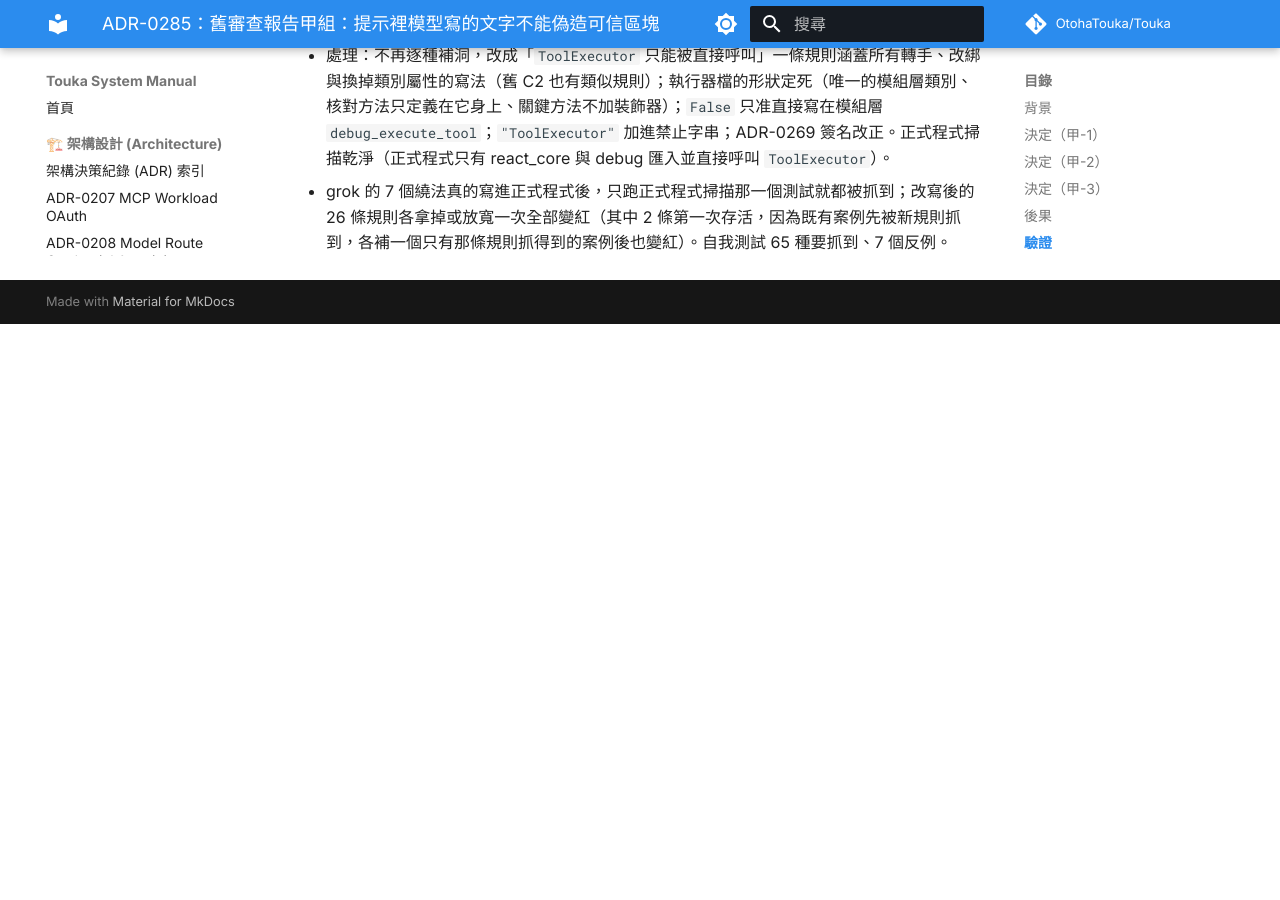
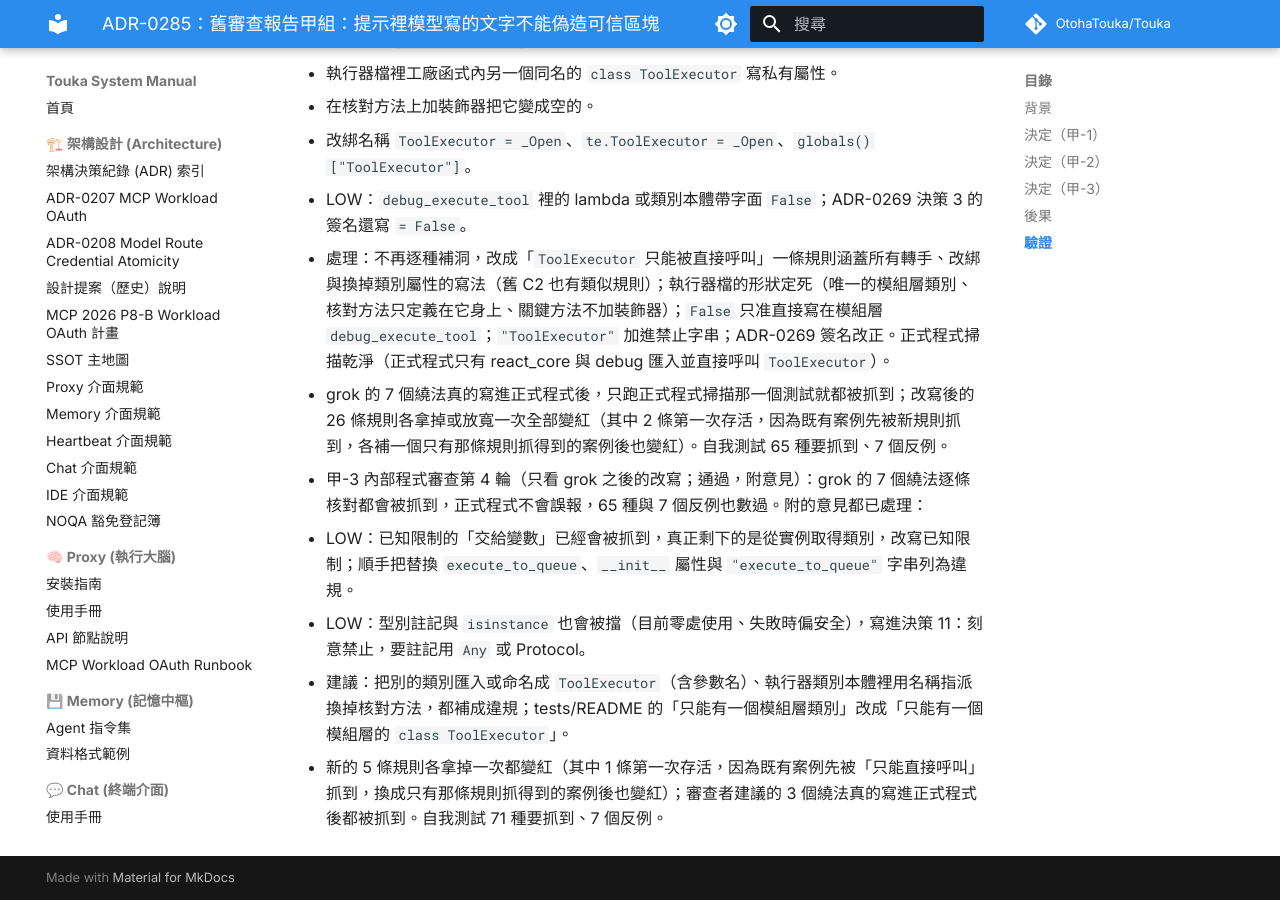
Before and after one commit to OtohaTouka/Touka, an MkDocs documentation site: the page built from docs/architecture/adr/0285-prompt-boundaries-for-model-written-text.md, in a window 1280 px wide and 900 px high, scrolled down 7668 px. Built offline with MkDocs 1.6.1 and Material for MkDocs 9.7.7, drawn with Linux system fonts in a browser that asks for light colours; comment, search, counter and statistics services are not loaded; before the commit the page ends 7992 px from its top, so only the background shows below that; some of the changed text lies outside the part shown.

Commit message:
test(tools): block replacing execute_to_queue and renaming into ToolExecutor (review A-3 round 4)
Writing or deleting execute_to_queue or __init__ on any object, the
string "execute_to_queue", importing another class as ToolExecutor, a
parameter named ToolExecutor, and assigning a check method by name in
the executor class body now count as violations. The ADR records that
type annotations and isinstance on ToolExecutor are deliberately
blocked, and that taking the class from an instance is the real
remaining gap.

Co-Authored-By: Claude Opus 5.5 <noreply@anthropic.com>

```diff
--- a/docs/architecture/adr/0285-prompt-boundaries-for-model-written-text.md
+++ b/docs/architecture/adr/0285-prompt-boundaries-for-model-written-text.md
@@ -45,10 +45,11 @@
 9. **開關預設開**：`ToolExecutor(..., *, enforce_advertised: bool = True)`，仍只能用名稱指定、存成私有屬性、對外唯讀。`run_react_loop` 的字面 `True` 與建好後的執行期檢查保留；`/debug/execute` 照舊明寫 `False`。新的入口忘了設定，也照樣核對清單與使用者授權 MCP 的在場條件。
 10. **靠舊預設的測試明寫關**：32 個測試檔共 65 處建構補 `enforce_advertised=False`，語意不變（`smoke_tool_coverage.py` 在內）。
 11. **結構測試 C2 改寫**：預設開以後，要守的是「誰能把它關掉、誰能換掉核對」。拿掉「正式程式只能兩個建立點、沒帶參數就紅」與 `tool_executor` 模組的匯入棘輪；加上 `inspect.signature` 釘住「只能用名稱指定、預設 True」。規則（掃全部正式 .py，執行器檔本身也掃）：
-    - **`ToolExecutor` 只能被直接呼叫**（`ToolExecutor(...)`、`.ToolExecutor(...)`）：當成參數（`partial`、`setattr`、`builtins.setattr`、`type.__setattr__`、`object.__setattr__`）、基底類別（含 `*[ToolExecutor]`、條件運算式）、指派對象（改綁名稱或模組屬性）、取屬性（換掉 `__init__` 等類別屬性）、交給變數，全都算違規；直接呼叫不得有 `**` 展開（值可能來自設定或 JSON）；不得改名匯入；執行器以外不得另寫名為 `ToolExecutor` 的類別或函式。
+    - **`ToolExecutor` 只能被直接呼叫**（`ToolExecutor(...)`、`.ToolExecutor(...)`）：當成參數（`partial`、`setattr`、`builtins.setattr`、`type.__setattr__`、`object.__setattr__`）、基底類別（含 `*[ToolExecutor]`、條件運算式）、指派對象（改綁名稱或模組屬性）、取屬性（換掉 `__init__` 等類別屬性）、交給變數，全都算違規；直接呼叫不得有 `**` 展開（值可能來自設定或 JSON）；不得改名匯入，也不得把別的東西匯入或命名成 `ToolExecutor`（含參數名）；執行器以外不得另寫名為 `ToolExecutor` 的類別或函式。型別註記與 `isinstance` 也刻意禁止（要註記請用 `Any` 或 Protocol），規則才能維持「只能直接呼叫」一句話。
+    - 不得替換或刪除 `execute_to_queue`、`__init__` 屬性（擋從實例取得類別再換掉，例如 `type(ex).execute_to_queue = f`）。
     - 任何呼叫裡的 `enforce_advertised=` 都必須是字面布林值；字面 `False` 只准直接寫在 debug.py 模組層的 `debug_execute_tool` 裡（包在 lambda、類別本體或巢狀函式裡都不算）。
-    - 整串等於 `"enforce_advertised"`、`"_enforce_advertised"`、兩個核對方法名（`_offer_denial`、`_user_scope_denial`）、`"__kwdefaults__"` 或 `"ToolExecutor"` 的字串一律禁止（擋 `**{...}`、`getattr`、`vars()[...]`、`globals()[...]`）。
-    - 執行器檔的形狀：只能有一個模組層的 `class ToolExecutor`，不得巢狀或重複、不得加裝飾器；兩個核對方法只能直接定義在它身上；`__init__`、兩個核對方法與 `execute_to_queue` 不得加裝飾器；私有屬性只准在它直接定義的 `__init__` 寫入；不得指派核對方法。
+    - 整串等於 `"enforce_advertised"`、`"_enforce_advertised"`、兩個核對方法名（`_offer_denial`、`_user_scope_denial`）、`"__kwdefaults__"`、`"ToolExecutor"` 或 `"execute_to_queue"` 的字串一律禁止（擋 `**{...}`、`getattr`、`vars()[...]`、`globals()[...]`）。
+    - 執行器檔的形狀：只能有一個模組層的 `class ToolExecutor`，不得巢狀或重複、不得加裝飾器；兩個核對方法只能直接定義在它身上；`__init__`、兩個核對方法與 `execute_to_queue` 不得加裝飾器；私有屬性只准在它直接定義的 `__init__` 寫入；不得指派核對方法（屬性指派或類別本體裡的名稱指派都算）。
     - 執行器以外：私有屬性與兩個核對方法不得以任何形式出現（名稱、屬性、keyword 名稱如 `vars(ex).update(_enforce_advertised=False)`、參數名、定義名、匯入名）。
     - 不得寫入或刪除 `.enforce_advertised`；不得碰 `__kwdefaults__`（擋執行時把預設值翻成 False）。
     C3（清單欄位的讀寫者）不動。
@@ -70,10 +71,12 @@
   - 甲-2：只差在說明文字（`description`、`title`、`examples`）的定義也算不同，會合成 `anyOf`；Anthropic 收，兩種說明模型都看得到，所以不另外合併說明（grok 審查的建議，判斷不需要）。
   - 範圍外的觀察（審查時發現、不是這次造成）：`<harness_context>` 的固定文字裡就有 `<conversation_summary>` 字樣，`to_cached_system` 用 `find` 找最早的波動區塊時會在 harness 中間切開，`tool_availability`、`validation_protocol` 被留在波動段，影響的是快取命中、不是安全（ADR-0139 起就有），記在 HANDOVER §3。
 - 甲-2：外部工具（MCP 工具，或請求自己帶來的工具）把欄位直接寫在分支的 `properties` 裡時，Claude 看得到每一種定義；只有一種定義的欄位形狀不變。Claude 仍看不到「哪個值要配哪些欄位」（條件必填只剩說明文字，ADR-0266 已知限制），送錯組合時靠執行前檢查擋下。
-- 甲-3：使用者感覺不到差別。新寫的執行器建立點不寫開關也會核對清單；常見的關開關與換掉核對的寫法（自我測試列了 65 種）都會被 C2 抓到，要關只該在人按的除錯執行。
+- 甲-3：使用者感覺不到差別。新寫的執行器建立點不寫開關也會核對清單；常見的關開關與換掉核對的寫法（自我測試列了 71 種）都會被 C2 抓到，要關只該在人按的除錯執行。
   - 已知限制（甲-3）：C2 是只讀原始碼的結構測試，有心要繞還是繞得過，例如：
     - 用算出來的字串（`"_enforce" + "_advertised"`、`"Tool" + "Executor"`）經 `setattr`／`getattr` 改私有屬性或拿到類別（ADR-0269 起就這樣）；
-    - 先把類別交給變數（或在執行器裡用 classmethod 的 `cls`），再把鍵名是算出來的 dict 用 `**` 展開。
+    - 從實例取得類別（`type(ex)`、`ex.__class__`）之後再繼承、用鍵名來自資料的 dict 轉手 `**`，或覆寫 `__setattr__`；
+    - 用前綴、後綴比對代替全名（例如 `key.startswith("_enf")`），字串規則碰不到；
+    - 在執行器裡用 classmethod 的 `cls` 建立時帶 `**`。
 - 撤回：甲-1、甲-2、甲-3 各自 revert 即恢復原樣；本 ADR 檔保留，在狀態註記撤回（後續批次會引用它）。
 
 ## 驗證
@@ -109,3 +112,8 @@
   - LOW：`debug_execute_tool` 裡的 lambda 或類別本體帶字面 `False`；ADR-0269 決策 3 的簽名還寫 `= False`。
   - 處理：不再逐種補洞，改成「`ToolExecutor` 只能被直接呼叫」一條規則涵蓋所有轉手、改綁與換掉類別屬性的寫法（舊 C2 也有類似規則）；執行器檔的形狀定死（唯一的模組層類別、核對方法只定義在它身上、關鍵方法不加裝飾器）；`False` 只准直接寫在模組層 `debug_execute_tool`；`"ToolExecutor"` 加進禁止字串；ADR-0269 簽名改正。正式程式掃描乾淨（正式程式只有 react_core 與 debug 匯入並直接呼叫 `ToolExecutor`）。
   - grok 的 7 個繞法真的寫進正式程式後，只跑正式程式掃描那一個測試就都被抓到；改寫後的 26 條規則各拿掉或放寬一次全部變紅（其中 2 條第一次存活，因為既有案例先被新規則抓到，各補一個只有那條規則抓得到的案例後也變紅）。自我測試 65 種要抓到、7 個反例。
+- 甲-3 內部程式審查第 4 輪（只看 grok 之後的改寫；通過，附意見）：grok 的 7 個繞法逐條核對都會被抓到，正式程式不會誤報，65 種與 7 個反例也數過。附的意見都已處理：
+  - LOW：已知限制的「交給變數」已經會被抓到，真正剩下的是從實例取得類別，改寫已知限制；順手把替換 `execute_to_queue`、`__init__` 屬性與 `"execute_to_queue"` 字串列為違規。
+  - LOW：型別註記與 `isinstance` 也會被擋（目前零處使用、失敗時偏安全），寫進決策 11：刻意禁止，要註記用 `Any` 或 Protocol。
+  - 建議：把別的類別匯入或命名成 `ToolExecutor`（含參數名）、執行器類別本體裡用名稱指派換掉核對方法，都補成違規；tests/README 的「只能有一個模組層類別」改成「只能有一個模組層的 `class ToolExecutor`」。
+  - 新的 5 條規則各拿掉一次都變紅（其中 1 條第一次存活，因為既有案例先被「只能直接呼叫」抓到，換成只有那條規則抓得到的案例後也變紅）；審查者建議的 3 個繞法真的寫進正式程式後都被抓到。自我測試 71 種要抓到、7 個反例。
```
Also changed, not shown: 2 other files.
